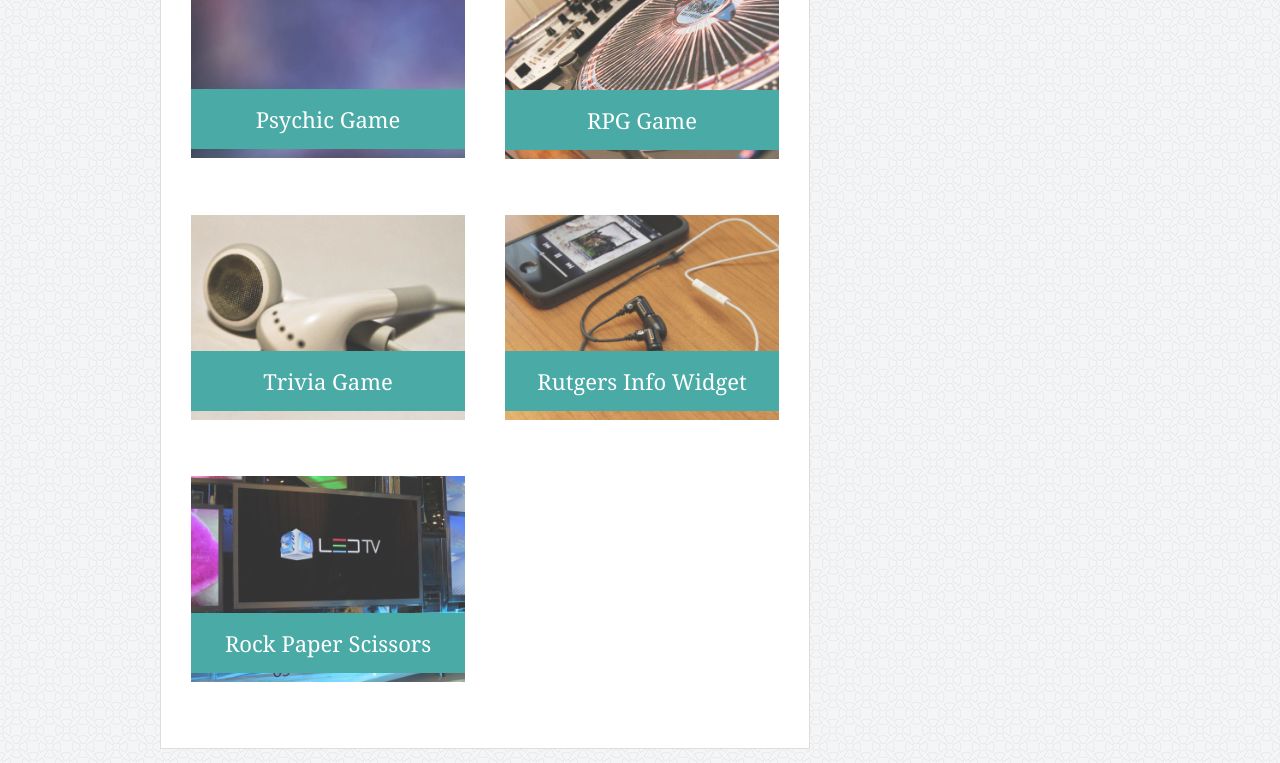
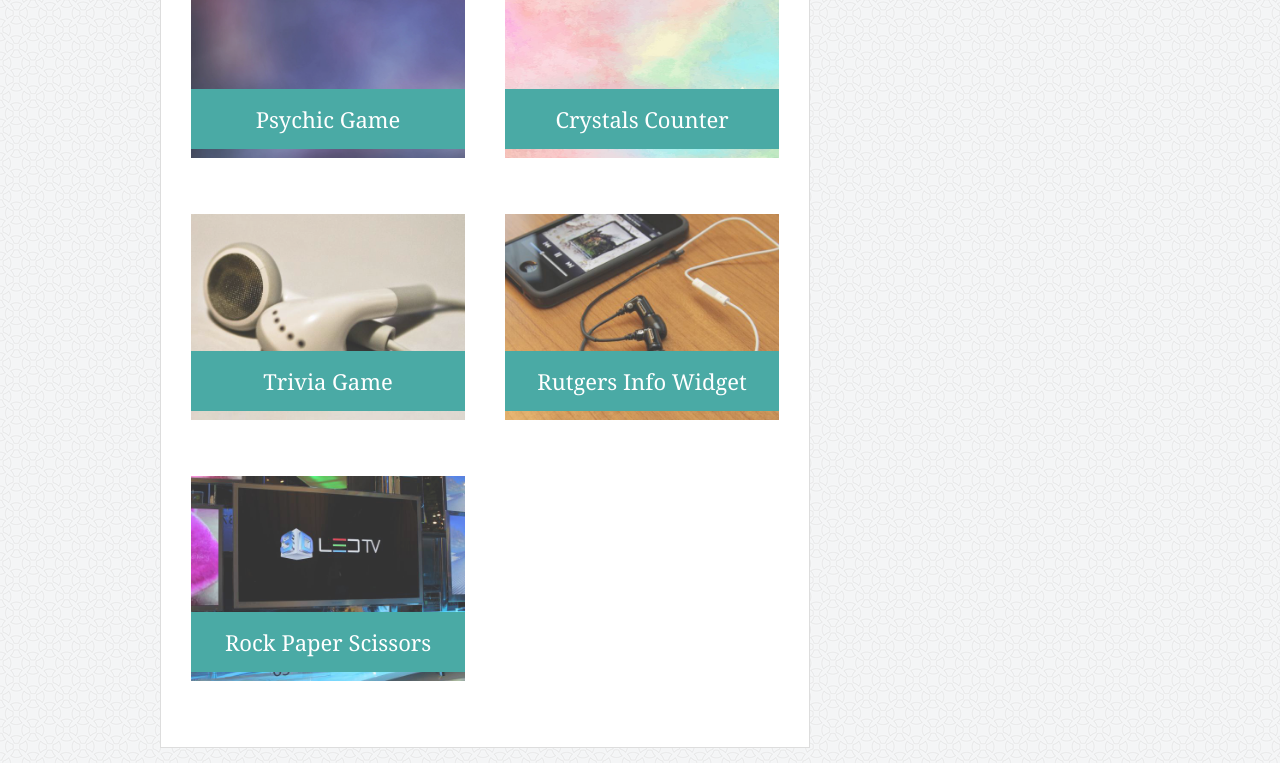
Before and after one commit to KSolorio/Basic-Portfolio, a plain HTML site: page portfolio.html in a window 1280 px wide. Shown: the part 320-1083 px from the top of the page. Drawn offline with Linux system fonts and the light colour scheme.

Commit message:
added crystals game link

```diff
--- a/assets/css/style.css
+++ b/assets/css/style.css
@@ -181,6 +181,13 @@ h3, h2 {
   height: 205px;
 }
 
+
+#crystals {
+  width: 300px;
+  height: 205px;
+}
+
+
 .links {
   text-decoration: none;
   color: #fff;
--- a/portfolio.html
+++ b/portfolio.html
@@ -29,28 +29,30 @@
 
       <div class="work">
         <img id="psychic" src="assets/images/Background.jpg" alt="Psychic" >
+        <h3> <a class="links" href="https://ksolorio.github.io/Psychic-Game/">Psychic Game</a></h3>
+      </div>
 
 
-        <h3> <a class="links" href="https://ksolorio.github.io/Psychic-Game/">Psychic Game</a></h3>
+      <div class="work">
+        <img id="crystals" src="assets/images/background-crystal.jpg" alt="Crystals Counter">
+        <h3> <a class="links" href="https://ksolorio.github.io/unit-4-game/">Crystals Counter</a></h3>
       </div>
-      <div class="work">
-        <img src="assets/images/technics-q-c-640-480-2.jpg" alt="RPG Game">
 
-        <h3>RPG Game</h3>
-      </div>
+
       <div class="work">
         <img src="assets/images/technics-q-c-640-480-5.jpg" alt="Trivia Game">
-
         <h3>Trivia Game</h3>
       </div>
+
+
       <div class="work">
         <img src="assets/images/technics-q-c-640-480-7.jpg" alt="Rutgers Info Widget">
-
         <h3>Rutgers Info Widget</h3>
       </div>
+
+
       <div class="work">
         <img src="assets/images/technics-q-c-640-480-9.jpg" alt="Rock Paper Scissors">
-
         <h3>Rock Paper Scissors</h3>
       </div>
 
```
Also changed, not shown: assets/images/background-crystal.jpg (added).
